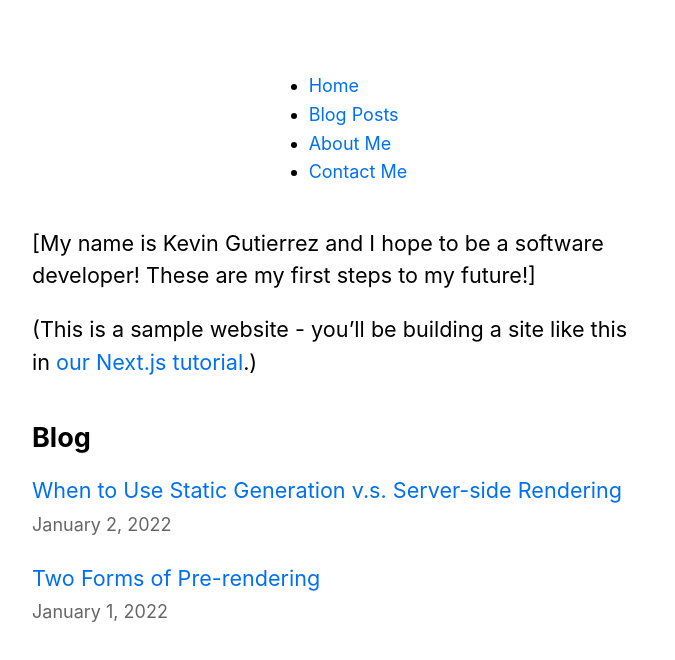
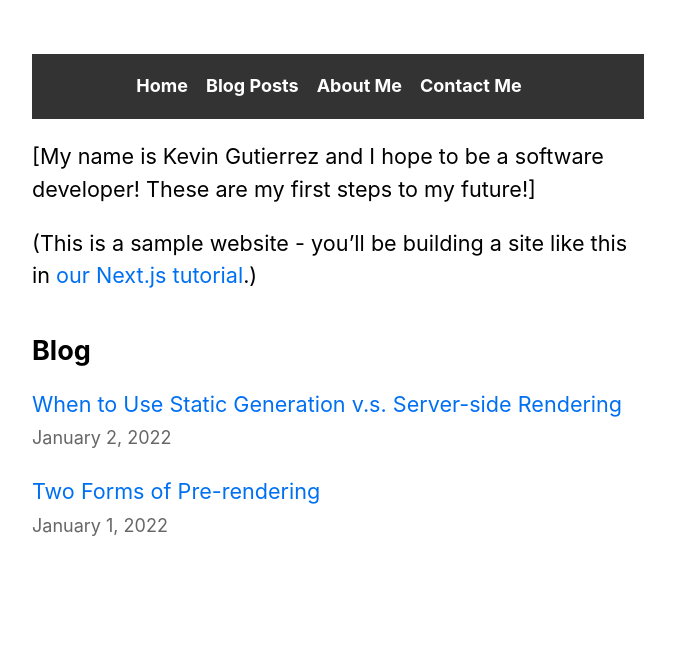
Before and after one commit to Baconbullet/nextjs-blog, a Next.js app: page / in a window 1280 px wide. Shown: the top 660 px of the page, without its empty margins (302-977 px from the left). Built offline with nearby package versions, Linux system fonts and the light colour scheme.

Commit message:
Functional horizontal header

```diff
--- a/components/header.js
+++ b/components/header.js
@@ -8,23 +8,23 @@ export default function Header() {
             <nav>
                 <ul className={styles.navList}>
                     <li className={styles.navListItem}>
-                        <Link href="/home">
-                            <a className={styles.navLink}>Home</a>
+                        <Link id="home" href="home" className={styles.navLink}>
+                            Home
                         </Link>
                     </li>
                     <li className={styles.navListItem}>
-                        <Link href="/blogs">
-                            <a className={styles.navLink}>Blog Posts</a>
+                        <Link id="blogs" href="blogs" className={styles.navLink}>
+                            Blog Posts
                         </Link>
                     </li>
                     <li className={styles.navListItem}>
-                        <Link href="/about">
-                            <a className={styles.navLink}>About Me</a>
+                        <Link id="about" href="about" className={styles.navLink}>
+                            About Me
                         </Link>
                     </li>
                     <li className={styles.navListItem}>
-                        <Link href="/contact">
-                            <a className={styles.navLink}>Contact Me</a>
+                        <Link id="contact" href="contact" className={styles.navLink}>
+                            Contact Me
                         </Link>
                     </li>
                 </ul>
--- a/components/layout.module.css
+++ b/components/layout.module.css
@@ -13,3 +13,29 @@
 .backToHome {
   margin: 3rem 0 0;
 }
+
+.header {
+  display: flex;
+  align-items: center;
+  justify-content: space-between;
+  padding: 1rem;
+  background-color: #333;
+}
+
+.navList {
+  display: flex;
+  list-style: none;
+  margin: 0;
+  padding: 0;
+}
+
+.navListItem {
+  margin-right: 1rem;
+}
+
+.navLink {
+  color: #fff;
+  text-decoration: none;
+  font-weight: bold;
+  font-size: 1rem;
+}
```
Also changed, not shown: styles/header.css (deleted, +0 -25 lines), pages/home.js (deleted).
